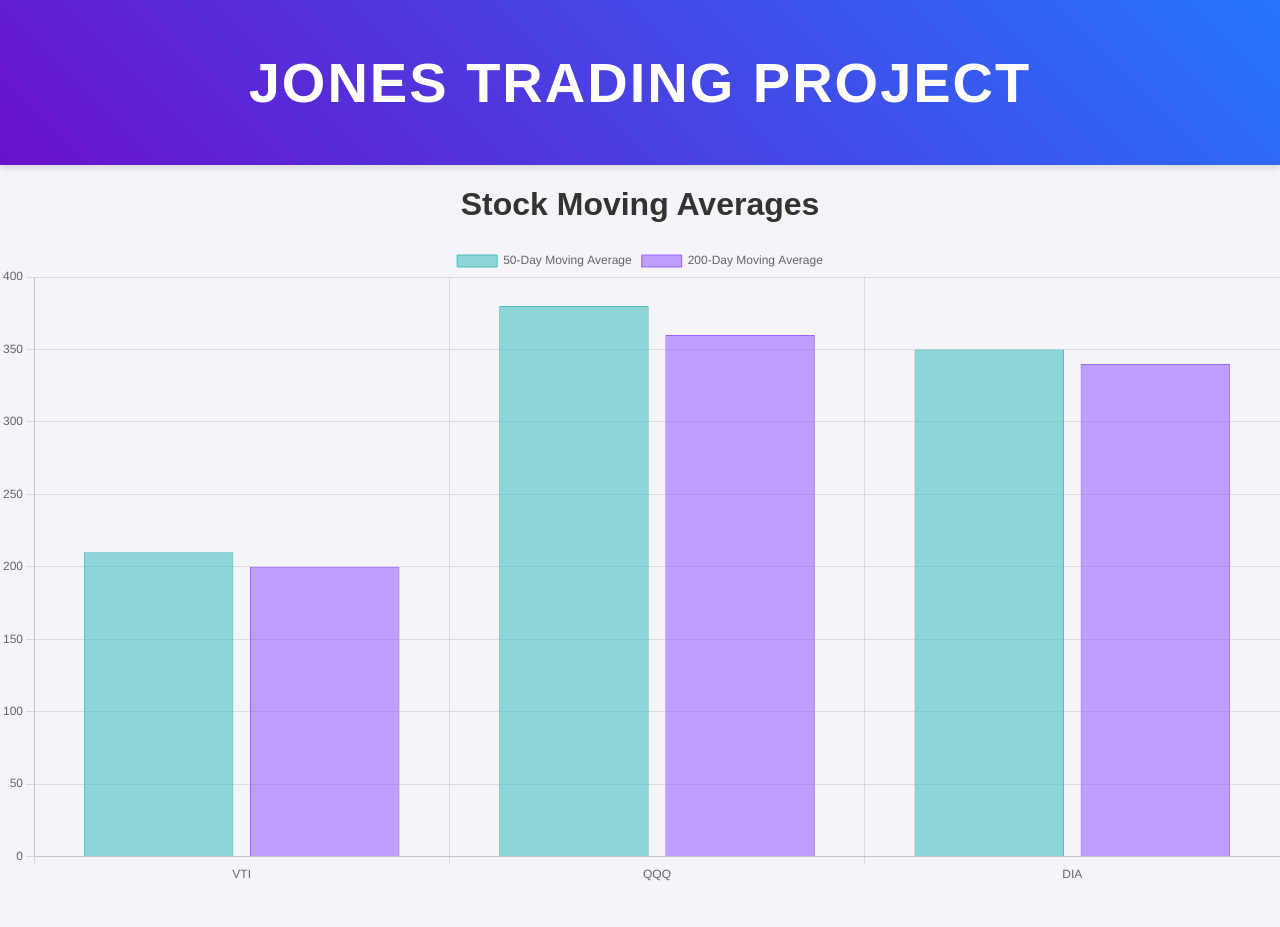
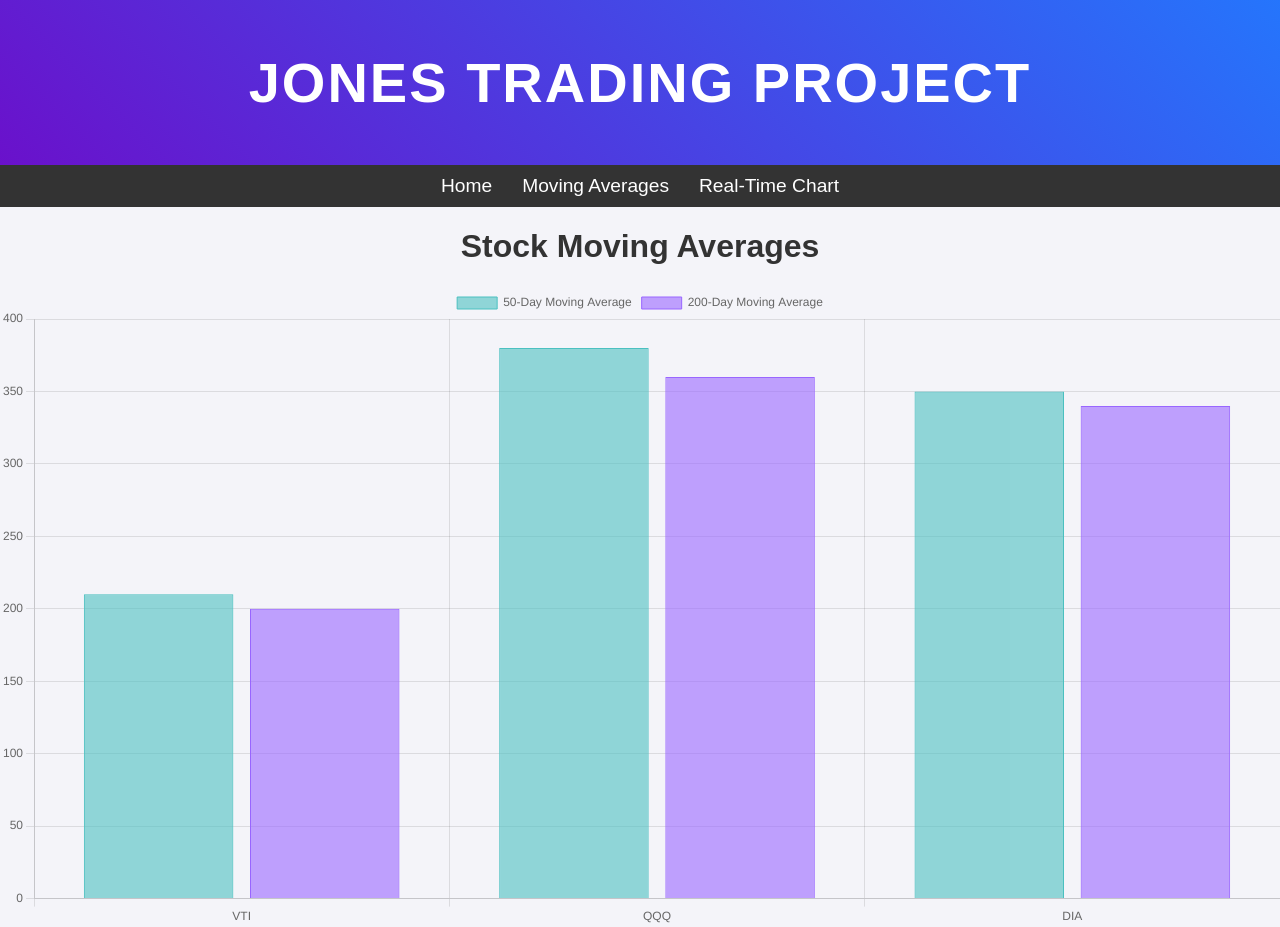
Before and after one commit to tjjones6/JonesTradingProject, a plain HTML site: page index.html in a window 1280 px wide. Before the commit the page ends 885 px from the top, so only its background shows below. Drawn offline with nearby package versions, Linux system fonts and the light colour scheme.

Commit message:
Add files via upload

```diff
--- a/index.html
+++ b/index.html
@@ -30,11 +30,34 @@
             margin: 10px 0 0;
             font-style: italic;
         }
+        .navbar {
+            display: flex;
+            justify-content: center;
+            background-color: #333;
+            padding: 10px;
+        }
+        .navbar a {
+            color: white;
+            text-decoration: none;
+            margin: 0 15px;
+            font-size: 1.2rem;
+        }
+        .navbar a:hover {
+            text-decoration: underline;
+            text-decoration-color: #2575fc;
+        }
     </style>
 </head>
 <body>
     <div class="header">
         <h1>Jones Trading Project</h1>
+    </div>
+
+    <!-- TODO: Need to add files for the nav bar -->
+    <div class="navbar">
+        <a href="#">Home</a>
+        <a href="#moving-averages">Moving Averages</a>
+        <a href="#real-time">Real-Time Chart</a>
     </div>
     <h1 style="text-align: center;">Stock Moving Averages</h1>
     <canvas id="movingAverageChart"></canvas>
```
